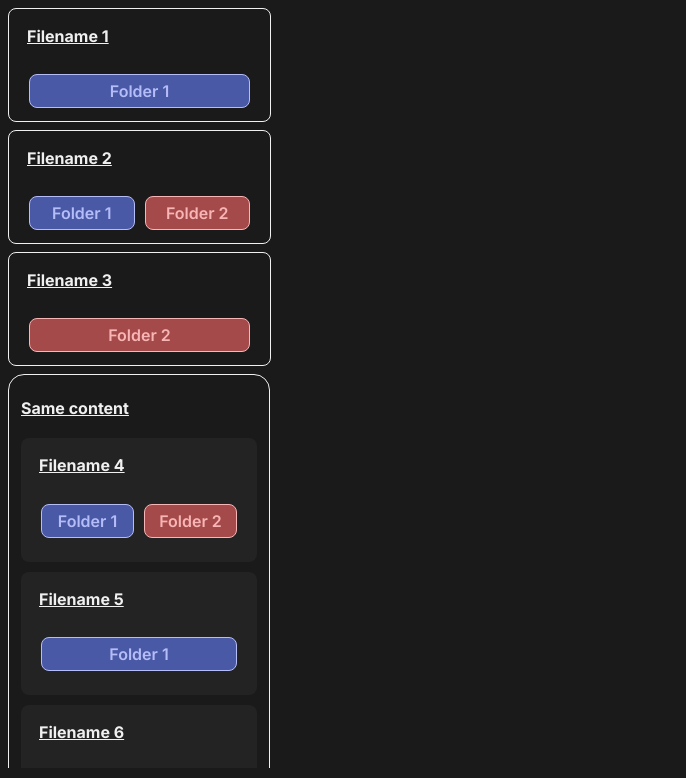
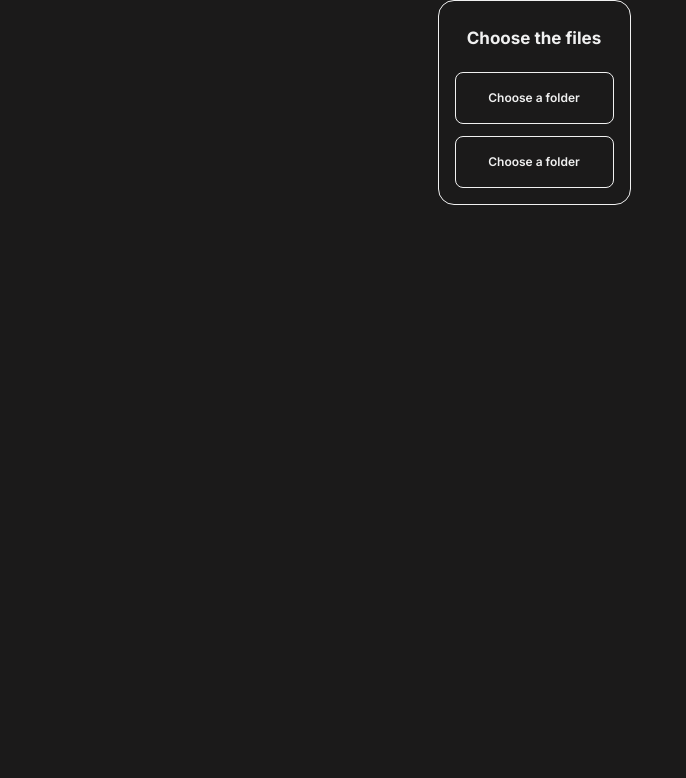
Before and after one commit to Baguuc/file-difference-tool, a React (Vite) app: page / in a window 1280 px wide. Shown: the top 778 px of the page, without its empty margins (0-686 px from the left). Built offline with nearby package versions, Linux system fonts and the light colour scheme.

Commit message:
update: added path input

```diff
--- a/src/App.css
+++ b/src/App.css
@@ -17,7 +17,20 @@
 }
 
 body {
+  padding: 0;
+  margin: 0;
+  overflow: hidden;
+}
+
+.document-root {
+  width: 100dvw;
+  height: 100dvh;
   background-color: var(--bg-dark);
+  display: flex;
+  gap: 12px;
+  flex-flow: row nowrap;
+  align-items: start;
+  justify-content: center;
 }
 
 .folder-tag {
@@ -47,6 +60,7 @@ body {
 
 .file-list {
   width: fit-content;
+  min-width: 200px;
   display: flex;
   flex-flow: column nowrap;
   gap: 8px;
@@ -138,3 +152,78 @@ body {
   flex-flow: column nowrap;
   gap: 10px;
 }
+
+.path-input {
+  background-color: #FFF;
+  --width: 125px;
+  width: var(--width);
+  --height: 50px;
+  height: var(--height);
+  border-radius: 8px;
+  background-color: var(--bg-normal);
+  color: var(--fg-dark);
+  --padding-x: 16px;
+  padding-left: var(--padding-x);
+  padding-right: var(--padding-x);
+  font-size: 12px;
+  transition: .25s;
+}
+
+.path-input:hover {
+  opacity: 50%;
+}
+
+.path-input > .path-input-label {
+  width: var(--width);
+  height: var(--height);
+  translate: 0 calc(var(--height) / 3);
+  text-align: center;
+  padding: 0;
+  margin: 0;
+  z-index: -1;
+}
+
+.path-input > .path-input-input {
+  width: var(--width);
+  height: var(--height);
+  padding: 0;
+  margin: 0;
+  opacity: 0%;
+  translate: 0 calc(-1 * var(--height));
+  z-index: 1;
+}
+
+.path-input-dark {
+  background-color: var(--bg-dark) !important;
+}
+
+.path-input-outline {
+  border: solid 1px var(--fg-dark) !important;
+}
+
+.path-input-chosen {
+  --clr: rgb(51, 168, 51);
+  border-color: var(--clr) !important;
+  color: var(--clr);
+}
+
+.paths-form {
+  display: flex;
+  flex-flow: column nowrap;
+  gap: 12px;
+  background-color: var(--bg-dark);
+  border: solid 1px var(--fg-dark);
+  --padding-x: 16px;
+  --padding-y: 16px;
+  padding-left: var(--padding-x);
+  padding-right: var(--padding-x);
+  padding-top: var(--padding-y);
+  padding-bottom: var(--padding-y);
+  border-radius: 16px;
+}
+
+.paths-form > .paths-form-title {
+  font-size: 17px;
+  color: var(--fg-dark);
+  text-align: center;
+}
--- a/src/App.tsx
+++ b/src/App.tsx
@@ -1,36 +1,29 @@
+import { useEffect, useState } from "react";
 import "./App.css";
 import FileList, { FileListData } from "./components/FileList";
+import { invoke } from "@tauri-apps/api/core";
+import PathsForm, { PathFiles } from "./components/PathsForm";
 
 function App() {
-  const data: FileListData = [
-    [{
-      filename: "Filename 1",
-      folder: "1"
-    }],
-    [{
-      filename: "Filename 2",
-      folder: "both"
-    }],
-    [{
-      filename: "Filename 3",
-      folder: "2"
-    }],
-    [
-      {
-        filename: "Filename 4",
-        folder: "both"
-      },
-      {
-        filename: "Filename 5",
-        folder: "1"
-      },
-      {
-        filename: "Filename 6",
-        folder: "2"
-      }
-    ]
-  ];
-  return <div>
+  const [data, setData] = useState([] as FileListData);
+  const [path1Files, setPath1File] = useState([] as PathFiles);
+  const [path2Files, setPath2File] = useState([] as PathFiles);
+
+  useEffect(() => {
+    invoke("scan_paths", {
+      path1: path1Files,
+      path2: path2Files
+    })
+    .then((response) => {
+      setData(response as FileListData);
+    });
+  }, [path1Files, path2Files]);
+
+  return <div className="document-root">
+    <PathsForm onInput={({ path1, path2 }) => {
+      setPath1File(path1);
+      setPath2File(path2);
+    }} />
     <FileList data={data} />
   </div>
 }
--- a/src/components/FileList.tsx
+++ b/src/components/FileList.tsx
@@ -1,31 +1,35 @@
-import FileListGroup from "./FileListGroup";
 import FileListItem from "./FileListItem";
 
 type FileListItemData = {
     filename: string;
     folder: "1" | "2" | "both";
 };
-type FileListGroupData = FileListItemData[];
-type FileListData = FileListGroupData[];
+type FileListData = FileListItemData[];
 
 type FileListProps = {
     data: FileListData
 };
 
-function renderGroup(data: FileListGroupData): React.ReactNode | React.ReactNode[] {
-    if(data.length === 1) {
-        const item = data[0];
+function renderItem(item: FileListItemData, idx: number): React.ReactNode | React.ReactNode[] {
+    const keyFirstPart = item.folder === '1'
+        ? 'p1:'
+        : item.folder === '2'
+            ? 'p2:'
+            : 'bo:';
+    const keySecondPart = idx;
+    const key = `${keyFirstPart}${keySecondPart}`;
 
-        return <FileListItem filename={item.filename} tag={item.folder} dark={true} outline={true} />
-    }
-
-    return <FileListGroup title="Same content" outline={true}>
-        {data.map(item => <FileListItem filename={item.filename} tag={item.folder} />)}
-    </FileListGroup>
+    return <FileListItem
+        key={key}
+        filename={item.filename}
+        tag={item.folder}
+        dark={true}
+        outline={true}
+    />
 }
 
 function FileList(props: FileListProps): React.ReactNode {
-    const mapped = props.data.map(renderGroup);
+    const mapped = props.data.map(renderItem);
 
     return <div className="file-list">{mapped}</div>
 }
--- /dev/null
+++ b/src/components/PathsForm.tsx
@@ -0,0 +1,94 @@
+import { useEffect, useState } from "react";
+
+type _File = {
+    name: string;
+};
+type PathFiles = _File[];
+
+type PathInputProps = {
+    id: string;
+    onInput(files: PathFiles): void;
+    dark?: boolean;
+    outline?: boolean;
+};
+
+function PathInput(props: PathInputProps) {
+    const [files, setFiles] = useState(null as PathFiles | null);
+    const [chosen, setChosen] = useState(!!files);
+    const [label, setLabel] = useState("Choose a folder");
+
+    useEffect(() => {
+        const el = document.getElementById(props.id);
+        el?.setAttribute("webkitdirectory", "1");
+        el?.setAttribute("mozdirectory", "1");
+        el?.setAttribute("directory", "1");
+    }, []);
+
+    useEffect(() => {
+        if(chosen) {
+            setLabel(`Chosen (${files?.length})`);
+        }
+    }, [chosen]);
+
+    useEffect(() => {
+        setChosen(!!files);
+
+        if(props.onInput && files) {
+            props.onInput(files);
+        }
+    }, [files]);
+
+    return <div className={`path-input${props.dark ? " path-input-dark" : ""}${props.outline ? " path-input-outline" : ""}${chosen ? " path-input-chosen" : ""}`}>
+        <p className="path-input-label">{label}</p>
+        <input
+            className="path-input-input"
+            id={props.id}
+            type="file"
+            onChange={(ev) => {
+                const asList = [...ev.currentTarget.files!].map(item => {
+                    return {
+                        name: item.name
+                    };
+                });
+                console.log(ev.eventPhase);
+                setFiles(asList);
+            }}
+        />
+    </div>
+}
+
+type PathsFormProps = {
+    onInput?(data: { path1: PathFiles, path2: PathFiles }): void;
+};
+
+function PathsForm(props: PathsFormProps) {
+    const [path1, setPath1] = useState(null as PathFiles | null);
+    const [path2, setPath2] = useState(null as PathFiles | null);
+
+    useEffect(() => {
+        console.log(path1, path2);
+
+        if(props.onInput && path1 && path2) {
+            props.onInput({ path1, path2 });
+        }
+    }, [path1, path2]);
+
+    return <div className="paths-form">
+        <h1 className="paths-form-title">Choose the files</h1>
+        <PathInput
+            id={"p1"}
+            onInput={setPath1}
+            dark={true}
+            outline={true}
+        />
+        <PathInput
+            id={"p2"}
+            onInput={setPath2}
+            dark={true}
+            outline={true}
+        />
+    </div>
+}
+
+export default PathsForm;
+export type { PathFiles };
```
Also changed, not shown: 1 other file (tests, documents, lock files or other folders).
